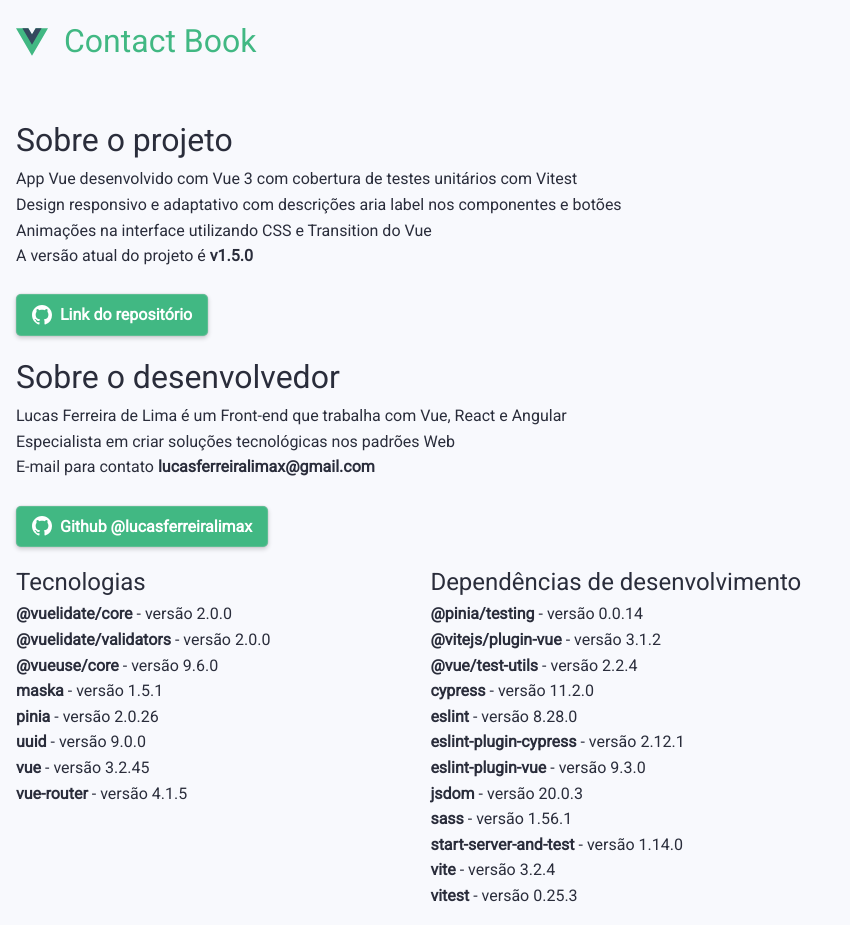
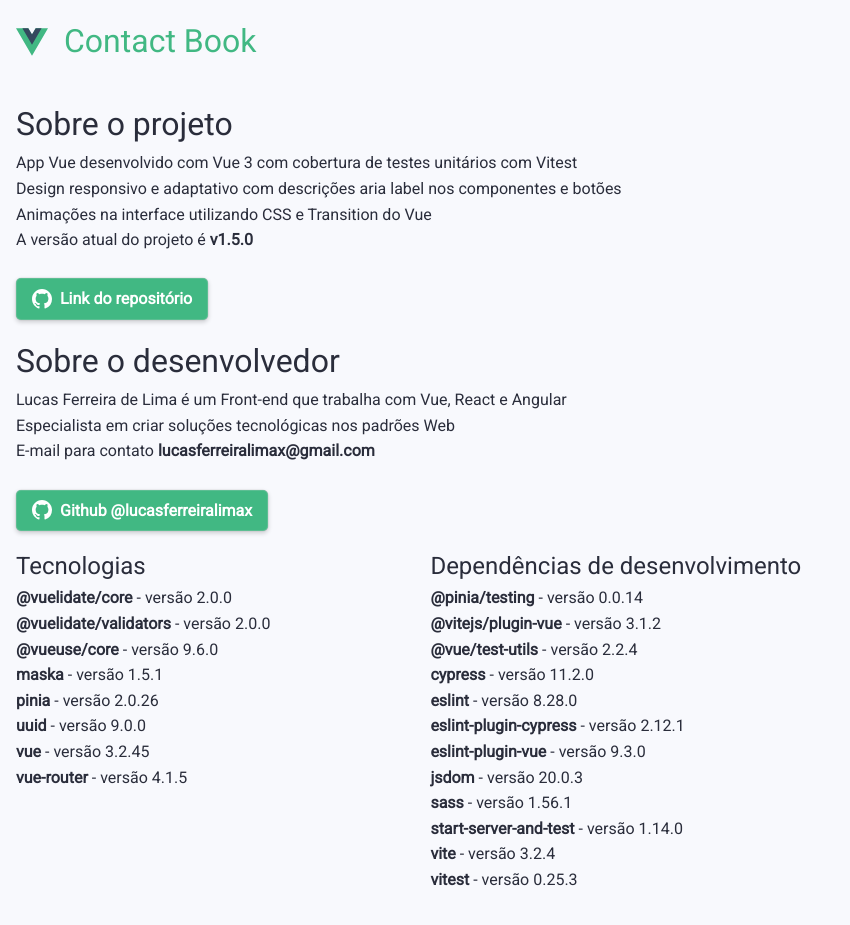
Before and after one commit to livresaber/contact-vue-book, a Vue app: page /about in a window 1280 px wide. Shown: the whole page, without its empty margins (0-850 px from the left). Built offline with nearby package versions, Linux system fonts and the light colour scheme; what maska would draw is missing.

Commit message:
adjustment first title remove margin top

```diff
--- a/src/views/About/index.vue
+++ b/src/views/About/index.vue
@@ -77,6 +77,9 @@ const devDependencies = pkg.devDependencies;
     }
     h2 {
       font-size: 2rem;
+      &:first-of-type {
+        margin-top: 0;
+      }
     }
     h3 {
       font-size: 1.5rem;
```
